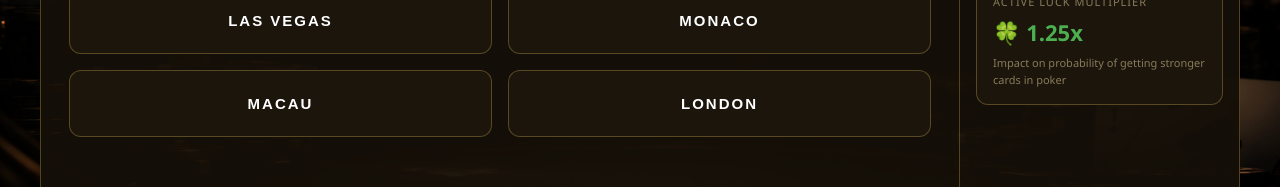
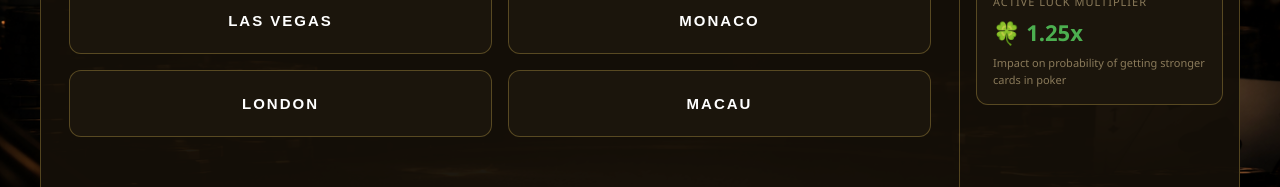
Before and after one commit to Hihihikka/QuizApp, a React (Vite) app: page / in a window 1280 px wide. Shown: the part 490-677 px from the top of the page. Built offline with nearby package versions, Linux system fonts and the light colour scheme.

Commit message:
task 6 - reusable components with props

```diff
--- a/src/App.tsx
+++ b/src/App.tsx
@@ -1,9 +1,10 @@
-import { useState } from 'react'
+import { useState, useMemo } from 'react'
 import Header from './components/Header'
 import Question from './components/Question'
 import Answers from './components/Answers'
 import Sidebar from './components/Sidebar'
 import FinalScreen from './components/FinalScreen'
+import NextButton from './components/NextButton'
 import { questions } from './data/questions'
 
 export default function App() {
@@ -12,12 +13,21 @@
   const [selectedAnswer, setSelectedAnswer] = useState<string | null>(null)
   const [isFinished, setIsFinished] = useState(false)
 
-  function handleAnswer(answer: string): void {
-    setSelectedAnswer(answer)
-    if (answer === questions[currentIndex].correctAnswer) {
-      setScore(prev => prev + 100)
+    function shuffleAnswers(answers: string[]): string[] {
+      return [...answers].sort(() => Math.random() - 0.5)
     }
-  }
+
+    const shuffledAnswers = useMemo(
+      () => shuffleAnswers(questions[currentIndex].answers),
+      [currentIndex]
+    )
+
+    function handleAnswer(answer: string): void {
+      setSelectedAnswer(answer)
+      if (answer === questions[currentIndex].answers[0]) {
+        setScore(prev => prev + 100)
+      }
+    }
 
   function handleNext(): void {
     if (currentIndex + 1 < questions.length) {
@@ -52,15 +62,13 @@
           <>
             <Question text={questions[currentIndex].text} />
             <Answers
-              answers={questions[currentIndex].answers}
-              correctAnswer={questions[currentIndex].correctAnswer}
+              answers={shuffledAnswers}
+              correctAnswer={questions[currentIndex].answers[0]}
               selectedAnswer={selectedAnswer}
               onAnswer={handleAnswer}
             />
             {selectedAnswer && (
-              <button className="next-btn" onClick={handleNext}>
-                NEXT QUESTION →
-              </button>
+              <NextButton onClick={handleNext} />
             )}
           </>
         )}
--- /dev/null
+++ b/src/components/NextButton.tsx
@@ -0,0 +1,11 @@
+interface Props {
+  onClick: () => void
+}
+
+export default function NextButton({ onClick }: Props) {
+  return (
+    <button className="next-btn" onClick={onClick}>
+      NEXT QUESTION →
+    </button>
+  )
+}
--- a/src/data/questions.ts
+++ b/src/data/questions.ts
@@ -1,23 +1,19 @@
 export interface Question {
   text: string
   answers: string[]
-  correctAnswer: string
 }
 
 export const questions: Question[] = [
   {
     text: 'In which city is the famous Bellagio casino located?',
     answers: ['LAS VEGAS', 'MONACO', 'MACAU', 'LONDON'],
-    correctAnswer: 'LAS VEGAS',
   },
   {
     text: 'Which card game is most commonly played in casinos?',
     answers: ['POKER', 'BRIDGE', 'UNO', 'PREFRANCE'],
-    correctAnswer: 'POKER',
   },
   {
     text: 'Which symbol is most commonly found on slot machines?',
-    answers: ['CHERRY', 'STAR', 'BELL', 'SEVEN'],
-    correctAnswer: 'SEVEN',
+    answers: ['SEVEN', 'CHERRY', 'STAR', 'BELL'],
   },
 ]
```
